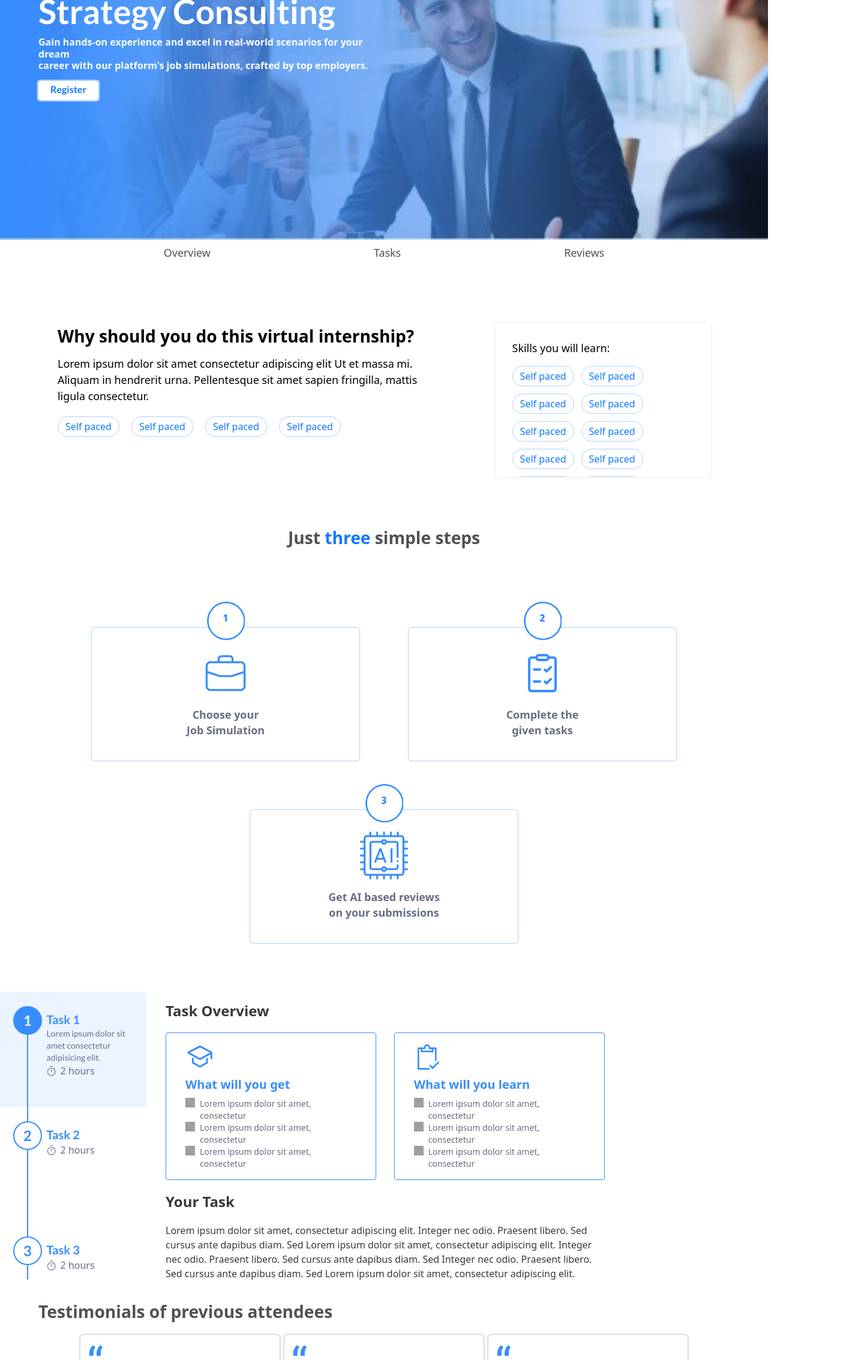
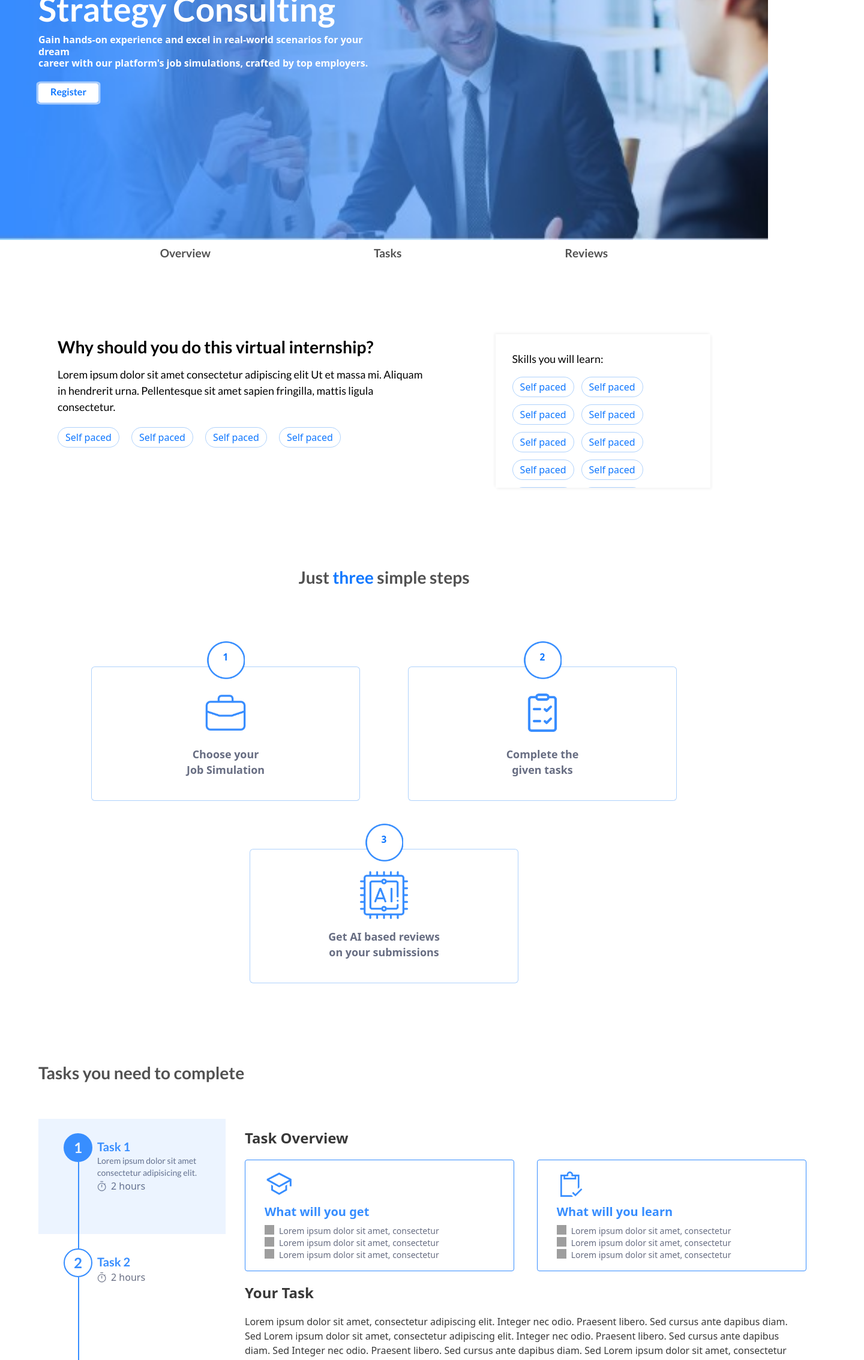
Before and after one commit to pranav-iitr/Trumio-Frontend, a Next.js app: page /test in a window 1280 px wide. Shown: the part 240-2507 px from the top of the page at 60% size, 1440 px wide, since content can reach past the window. Built offline with nearby package versions, Linux system fonts and the light colour scheme; grey boxes are pictures that could not be loaded.

Commit message:
[fixed] font and margins of upskill page

```diff
--- a/src/components/CTA/Overview/index.jsx
+++ b/src/components/CTA/Overview/index.jsx
@@ -1,13 +1,13 @@
 export default function Overview() {
   return (
     <>
-      <div className="w-[100vw] bg-white mt-[4rem]">
+      <div className="w-[100vw] bg-white mt-[5rem]">
         <div className="flex justify-between mx-24">
           <div className=" flex-col w-[48vw]">
-            <h1 className="text-[2.2vw] font-bold">
+            <h1 className="text-[2.2vw] font-[lato] font-bold">
               Why should you do this virtual internship?
             </h1>
-            <h2 className="text-[1.4vw] mt-3">
+            <h2 className="text-[1.4vw] font-[lato] mt-3">
               Lorem ipsum dolor sit amet consectetur adipiscing elit Ut et massa
               mi. Aliquam in hendrerit urna. Pellentesque sit amet sapien
               fringilla, mattis ligula consectetur.
@@ -34,7 +34,9 @@ export default function Overview() {
                 "-2px -2px 4px 0px rgba(0, 0, 0, 0.05), 2px 2px 4px 0px rgba(0, 0, 0, 0.05)",
             }}
           >
-            <h2 className="text-[1.4vw] ">Skills you will learn:</h2>
+            <h2 className="text-[1.4vw] font-[lato] ">
+              Skills you will learn:
+            </h2>
             <div className="flex flex-wrap mt-4 gap-3 ">
               <div className="w-[1/2.5] py-1 px-3 items-center text-[#0F77FF] rounded-3xl text-center border border-solid border-blue-400 border-opacity-50">
                 Self paced
@@ -78,8 +80,8 @@ export default function Overview() {
             </div>
           </div>
         </div>
-        <div className=" flex  justify-center mb-32 mt-20">
-          <h1 className="text-[2.2vw] text-[#515151] font-bold">
+        <div className=" flex  justify-center mb-32 mt-32">
+          <h1 className="text-[2.2vw] text-[#515151] font-bold font-[lato]">
             <span className="">Just</span>
             <span className="text-[#0F77FF]"> three</span>
             <span className=""> simple steps</span>
@@ -105,7 +107,7 @@ export default function Overview() {
               2
             </h2>
             <img src="./imgs/icon2.png" className=" mt-10 w-20 h-20" />
-            <h1 className="mt-4 text-[1.4vw] text-[rgb(103,109,130)] font-semibold">
+            <h1 className="mt-4 text-[1.4vw] text-[rgb(103,109,130)] font-semibold ">
               Complete the
             </h1>
             <h1 className=" text-[1.4vw] text-[rgb(103,109,130)] font-semibold">
--- a/src/components/CTA/Task/index.jsx
+++ b/src/components/CTA/Task/index.jsx
@@ -46,8 +46,15 @@ const reso = [
 export default function Index() {
   const [selected, setSelected] = useState(0);
   return (
-    <div className="w-[100vw] max-w-[65rem]  h-[30rem] flex mt-20 ">
-      <div  styles={{scrollbarFaceColor: "#000000" }} className=" flex-[0.25] overflow-scroll ">
+    <>
+      <h1 className="text-[2.2vw] px-[5vw] mt-32 text-[#515151] font-bold font-[lato]">
+        Tasks you need to complete
+      </h1>
+      <div className="w-[100vw] w-[90rem] px-[5vw] h-[30rem] flex justify-center mt-14 ">
+        <div
+          styles={{ scrollbarFaceColor: "#000000" }}
+          className=" flex-[0.25] overflow-scroll "
+        >
           {data.map((item, id) => {
             return (
               <div
@@ -106,7 +113,9 @@ export default function Index() {
           })}
         </div>
         <div className="flex-[0.75] font-[Be Vietnam Pro] flex flex-col gap-5 overflow-scroll justify-start items-start px-8 py-4">
-        <div className=" text-[#383838] font-bold text-2xl ">Task Overview</div>
+          <div className=" text-[#383838] font-bold text-2xl ">
+            Task Overview
+          </div>
           <div className="w-[100%] flex justify-between">
             <div className="flex flex-col border border-[#368DFF] w-[48%] gap-2 rounded px-8 py-4 ">
               <img src="/svg/education.svg" className="w-12 h-12" />
@@ -159,10 +168,10 @@ export default function Index() {
             Praesent libero. Sed cursus ante dapibus diam. Sed Integer nec odio.
             Praesent libero. Sed cursus ante dapibus diam. Sed Lorem ipsum dolor
             sit amet, consectetur adipiscing elit. Integer nec odio. Praesent
-          libero. Sed cursus ante dapibus diam. Sed Lorem ipsum dolor sit amet,
-          consectetur adipiscing elit. Integer nec odio. Praesent libero. Sed
-          cursus ante dapibus diam. Sed Integer nec odio. Praesent libero. Sed
-          cursus ante dapibus diam. Sed
+            libero. Sed cursus ante dapibus diam. Sed Lorem ipsum dolor sit
+            amet, consectetur adipiscing elit. Integer nec odio. Praesent
+            libero. Sed cursus ante dapibus diam. Sed Integer nec odio. Praesent
+            libero. Sed cursus ante dapibus diam. Sed
           </div>
           <div className=" text-[#383838] font-bold text-2xl ">Resources</div>
           <div className="flex gap-4">
@@ -218,5 +227,6 @@ export default function Index() {
           </div>
         </div>
       </div>
+    </>
   );
 }
--- a/src/components/CTA/Testmonial/card.jsx
+++ b/src/components/CTA/Testmonial/card.jsx
@@ -1,7 +1,7 @@
 export default function Card(props) {
 
   return (
-    <div className="w-[21rem] h-[13.2rem] flex items-start flex-col border-2 rounded-lg border-[#DEDEDE] ">
+    <div className="w-[21rem] h-[13.2rem] flex items-start flex-col border-2 rounded-lg border-[#DEDEDE] mt-4">
       <div className="flex-[0.6] w-[100%] gap-5 flex flex-col items-between justify-start p-3">
         <img src="/svg/apstroph.svg" className="!w-7 h-7 " />
         <div className="text-[#333] text-[0.75rem] text-left font-normal">
--- a/src/components/CTA/Testmonial/index.jsx
+++ b/src/components/CTA/Testmonial/index.jsx
@@ -26,7 +26,7 @@ function Index() {
   return (
     <div>
       <div className="mt-8 flex flex-col items-start px-[5vw]  mb-16">
-        <h2 className="text-[2.2vw] text-[#515151] font-bold text-center mb-4">
+        <h2 className="text-[2.2vw] text-[#515151] font-bold text-center mb-4  mt-10 font-[lato]">
           Testimonials of previous attendees
         </h2>
         <Carousel
--- a/src/components/CTA/testmain.jsx
+++ b/src/components/CTA/testmain.jsx
@@ -20,7 +20,7 @@ export default function Testmain() {
               <br /> career with our platform's job simulations, crafted by top
               employers.
             </div>
-            <div className="ripple mt-4 mb-16">
+            <div className="ripple mt-6 mb-16">
               <div className=" cursor-pointer text-[#0F77FF]  font-[lato] flex font-bold items-center bg-white h-8 pb-[4px]  px-5 rounded ">
                 Register
               </div>
--- a/src/components/testfooter.jsx
+++ b/src/components/testfooter.jsx
@@ -1,7 +1,7 @@
 export default function Tfooter(){
     return (
       <>
-      <div className="mt-20">
+      <div className="mt-28">
         <img src="./imgs/tfooter.png" className=""/>
       </div>
         <div className="flex justify-between ml-20 mr-20 mt-32 mb-10">
--- a/src/pages/test.js
+++ b/src/pages/test.js
@@ -19,21 +19,21 @@ export default function Test() {
     <div>
       <Desktop />
       <Testmain />
-      <div className="flex mt-[3rem]  sm:gap-48 mx-auto">
+      <div className="flex mt-[3rem] font-[lato] font-bold  sm:gap-48 mx-auto">
         <div
-          className="cursor-pointer p-10 text-[#515151] ml-auto hover:text-[#0F77FF] text-[1.4vw]"
+          className="cursor-pointer p-10 text-[#515151] ml-auto hover:text-[#0F77FF] text-[1.5vw]"
           onClick={() => handleTabClick(overviewRef)}
         >
           Overview
         </div>
         <div
-          className="cursor-pointer p-10 text-[#515151] hover:text-[#0F77FF] text-[1.4vw]"
+          className="cursor-pointer p-10 text-[#515151] hover:text-[#0F77FF] text-[1.5vw]"
           onClick={() => handleTabClick(taskRef)}
         >
           Tasks
         </div>
         <div
-          className="cursor-pointer p-10 text-[#515151] hover:text-[#0F77FF] mr-auto text-[1.4vw]"
+          className="cursor-pointer p-10 text-[#515151] hover:text-[#0F77FF] mr-auto text-[1.5vw]"
           onClick={() => handleTabClick(TestinomialRef)}
         >
           Reviews
```
Lines whose indentation alone changed are shown as unchanged.
